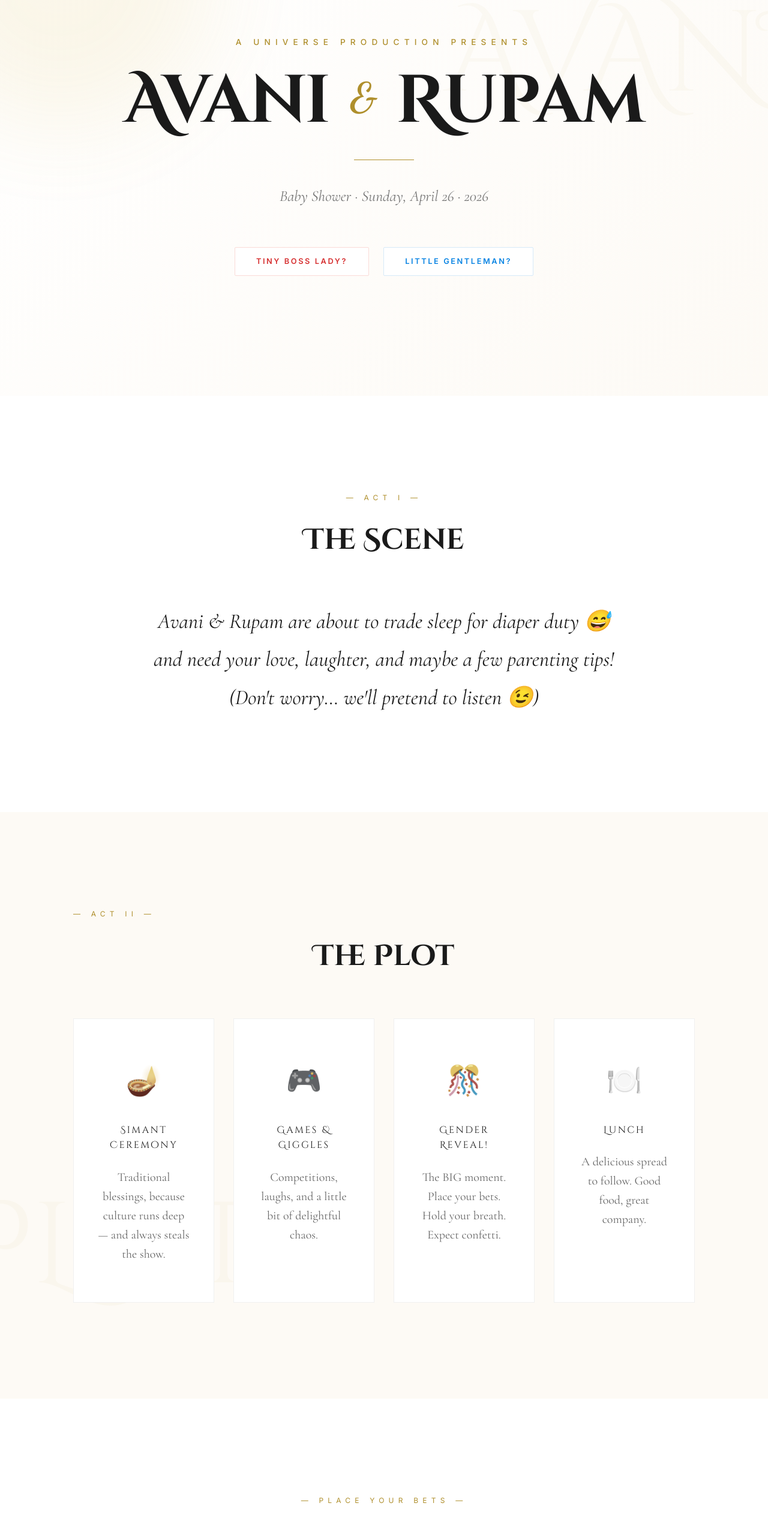
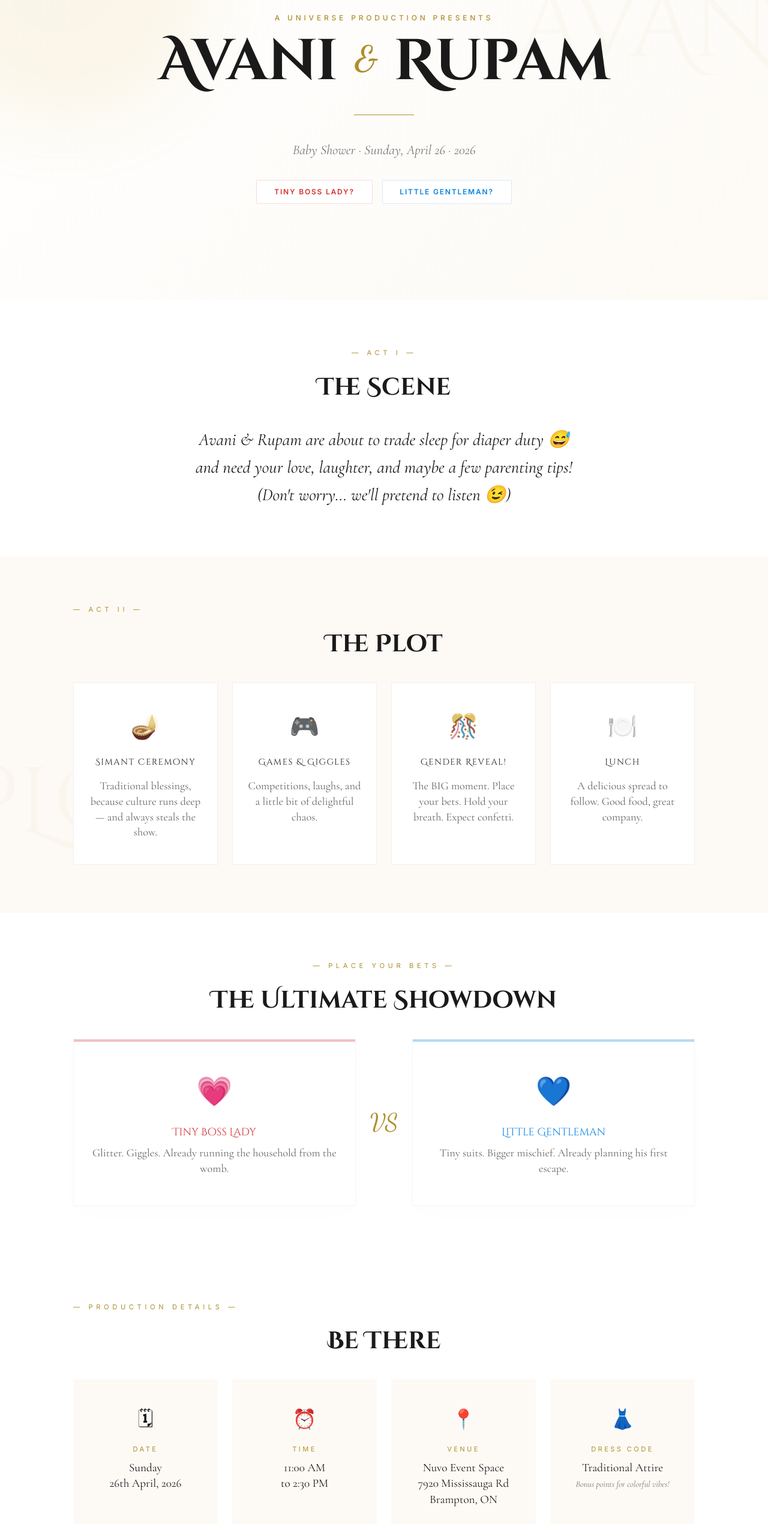
Before and after one commit to golubot-1/baby-shower-avani-rupam, a website: page index.html in a window 1280 px wide. Shown: the part 140-2681 px from the top of the page at 60% size. Drawn offline with nearby package versions, Linux system fonts and the light colour scheme.

Commit message:
Compact UI: Reduced white space and section height for mobile

```diff
--- a/index.html
+++ b/index.html
@@ -55,7 +55,7 @@
 
     .container { max-width: 1100px; margin: 0 auto; padding: 0 2rem; position: relative; z-index: 1; }
 
-    section { padding: 10rem 0; position: relative; }
+    section { padding: 4rem 0; position: relative; }
 
     .gsap-reveal { opacity: 0; }
 
@@ -63,7 +63,7 @@
     .bg-shape {
       position: absolute;
       background: var(--gold-light);
-      filter: blur(80px);
+      filter: blur(60px);
       border-radius: 50%;
       z-index: 0;
       opacity: 0.1;
@@ -73,7 +73,7 @@
     .shadow-text {
       position: absolute;
       font-family: 'Cinzel Decorative', serif;
-      font-size: 15vw;
+      font-size: 12vw;
       color: var(--gold);
       opacity: 0.03;
       z-index: 0;
@@ -83,51 +83,51 @@
 
     /* ── HERO ── */
     #hero {
-      min-height: 100vh;
+      min-height: 80vh;
       display: flex; align-items: center; justify-content: center;
       text-align: center;
       background: linear-gradient(135deg, #ffffff 0%, #fdfaf5 100%);
     }
     .hero-pre {
-      font-size: 0.85rem;
-      letter-spacing: 0.6em;
+      font-size: 0.75rem;
+      letter-spacing: 0.4em;
       color: var(--gold);
       text-transform: uppercase;
-      margin-bottom: 2rem;
+      margin-bottom: 1rem;
       font-weight: 500;
     }
     .hero-title {
       font-family: 'Cinzel Decorative', serif;
-      font-size: clamp(3rem, 10vw, 7rem);
+      font-size: clamp(2.5rem, 8vw, 6rem);
       color: var(--text-main);
       line-height:1;
-      margin-bottom: 2.5rem;
-      letter-spacing: -0.02em;
+      margin-bottom: 1.5rem;
+      letter-spacing: -0.01em;
     }
     .hero-amp {
       font-family: 'Dancing Script', cursive;
       font-size: 0.6em;
       color: var(--gold);
       display: inline-block;
-      margin: 0 0.5rem;
+      margin: 0 0.3rem;
       vertical-align: middle;
     }
     .hero-sub {
       font-family: 'Cormorant Garamond', serif;
       font-style: italic;
-      font-size: 1.6rem;
+      font-size: 1.4rem;
       color: #777;
     }
     .gender-pills {
-      display: flex; gap: 1.5rem; justify-content: center;
-      margin-top: 4rem; flex-wrap: wrap;
+      display: flex; gap: 1rem; justify-content: center;
+      margin-top: 2rem; flex-wrap: wrap;
     }
     .pill {
-      padding: 0.8rem 2.2rem;
+      padding: 0.6rem 1.8rem;
       border-radius: 2px;
-      font-size: 0.8rem;
+      font-size: 0.75rem;
       font-weight: 600;
-      letter-spacing: 0.2em;
+      letter-spacing: 0.15em;
       text-transform: uppercase;
       border: 1px solid var(--gold);
       background: #fff;
@@ -138,70 +138,70 @@
     .pill:hover { transform: translateY(-3px); box-shadow: 0 10px 20px rgba(0,0,0,0.05); }
 
     /* ── SCENE ── */
-    #scene { text-align: center; background: #fff; }
+    #scene { text-align: center; background: #fff; padding: 5rem 0; }
     .act-label {
-      font-size: 0.75rem;
-      letter-spacing: 0.6em;
+      font-size: 0.7rem;
+      letter-spacing: 0.5em;
       color: var(--gold);
       text-transform: uppercase;
-      margin-bottom: 1.5rem;
+      margin-bottom: 1rem;
       opacity: 0.8;
     }
     .section-title {
       font-family: 'Cinzel Decorative', serif;
-      font-size: clamp(2rem, 5vw, 3rem);
-      margin-bottom: 4rem;
+      font-size: clamp(1.8rem, 4vw, 2.5rem);
+      margin-bottom: 2rem;
       text-align: center;
     }
     .scene-text {
       font-family: 'Cormorant Garamond', serif;
-      font-size: clamp(1.5rem, 4vw, 2.2rem);
+      font-size: clamp(1.3rem, 3vw, 1.8rem);
       font-style: italic;
-      line-height: 1.8;
-      max-width: 900px;
+      line-height: 1.6;
+      max-width: 800px;
       margin: 0 auto;
       color: var(--text-main);
     }
 
     /* ── PLOT ── */
-    #plot { background: var(--primary-bg); }
+    #plot { background: var(--primary-bg); padding: 5rem 0; }
     .cards-grid {
       display: grid;
-      grid-template-columns: repeat(auto-fit, minmax(220px, 1fr));
-      gap: 2rem;
-      margin-top: 4rem;
+      grid-template-columns: repeat(auto-fit, minmax(200px, 1fr));
+      gap: 1.5rem;
+      margin-top: 2rem;
     }
     .card {
       background: #fff;
-      padding: 4rem 2.5rem;
+      padding: 2.5rem 1.5rem;
       text-align: center;
       border: 1px solid #f0f0f0;
       transition: all 0.5s cubic-bezier(0.165, 0.84, 0.44, 1);
     }
-    .card:hover { transform: translateY(-15px); box-shadow: 0 30px 60px rgba(175, 143, 44, 0.08); border-color: var(--gold-light); }
-    .card-icon { font-size: 3rem; margin-bottom: 2rem; display: block; filter: grayscale(0.5); transition: 0.3s; }
+    .card:hover { transform: translateY(-10px); box-shadow: 0 20px 40px rgba(175, 143, 44, 0.08); border-color: var(--gold-light); }
+    .card-icon { font-size: 2.5rem; margin-bottom: 1rem; display: block; filter: grayscale(0.5); transition: 0.3s; }
     .card:hover .card-icon { filter: grayscale(0); transform: scale(1.1); }
     .card-title {
       font-family: 'Cinzel Decorative', serif;
-      font-size: 1rem;
-      letter-spacing: 0.15em;
-      margin-bottom: 1.5rem;
+      font-size: 0.9rem;
+      letter-spacing: 0.1em;
+      margin-bottom: 1rem;
       color: var(--text-main);
     }
-    .card-text { font-family: 'Cormorant Garamond', serif; font-size: 1.25rem; color: #666; line-height: 1.6; }
+    .card-text { font-family: 'Cormorant Garamond', serif; font-size: 1.15rem; color: #666; line-height: 1.4; }
 
     /* ── GENDER BATTLE ── */
-    #gender { text-align: center; background: #fff; }
+    #gender { text-align: center; background: #fff; padding: 5rem 0; }
     .battle-arena {
       display: grid;
       grid-template-columns: 1fr auto 1fr;
-      gap: 2rem;
+      gap: 1.5rem;
       align-items: center;
-      margin-top: 4rem;
+      margin-top: 2rem;
     }
     .battle-card {
       background: #fff;
-      padding: 5rem 3rem;
+      padding: 3rem 1.5rem;
       text-align: center;
       box-shadow: 0 10px 40px rgba(0,0,0,0.01);
       border: 1px solid #f5f5f5;
@@ -213,90 +213,93 @@
     .battle-pink::before { background: var(--pink); opacity: 0.3; }
     .battle-blue::before { background: var(--blue); opacity: 0.3; }
 
-    .battle-emoji { font-size: 4rem; margin-bottom: 1.5rem; display: block; }
-    .battle-name { font-family: 'Cinzel Decorative', serif; font-size: 1.2rem; margin-bottom: 1rem; }
-    .vs-text { font-family: 'Dancing Script', cursive; font-size: 3.5rem; color: var(--gold); }
+    .battle-emoji { font-size: 3rem; margin-bottom: 1rem; display: block; }
+    .battle-name { font-family: 'Cinzel Decorative', serif; font-size: 1.1rem; margin-bottom: 0.5rem; }
+    .vs-text { font-family: 'Dancing Script', cursive; font-size: 2.5rem; color: var(--gold); }
 
     /* ── COUNTDOWN ── */
-    #countdown { text-align: center; background: var(--primary-bg); }
+    #countdown { text-align: center; background: var(--primary-bg); padding: 5rem 0; }
     .timer-grid {
-      display: flex; gap: 3rem; justify-content: center;
-      flex-wrap: wrap; margin-top: 3rem;
+      display: flex; gap: 1.5rem; justify-content: center;
+      flex-wrap: wrap; margin-top: 2rem;
     }
     .timer-block {
-      min-width: 120px; text-align: center;
+      min-width: 90px; text-align: center;
     }
     .timer-num {
       font-family: 'Cinzel Decorative', serif;
-      font-size: clamp(3rem, 8vw, 5rem);
+      font-size: clamp(2rem, 6vw, 3.5rem);
       color: var(--gold);
       display: block;
       font-weight: 300;
     }
     .timer-label {
-      font-size: 0.8rem;
-      letter-spacing: 0.4em;
+      font-size: 0.7rem;
+      letter-spacing: 0.3em;
       text-transform: uppercase;
       color: #999;
-      margin-top: 0.8rem;
+      margin-top: 0.5rem;
     }
 
     /* ── DETAILS ── */
-    #details { background: #fff; }
+    #details { background: #fff; padding: 5rem 0; }
     .detail-card {
       background: var(--primary-bg);
-      padding: 3.5rem 2rem;
+      padding: 2.5rem 1.5rem;
       text-align: center;
     }
-    .detail-icon { font-size: 2.5rem; margin-bottom: 1.5rem; display: block; }
+    .detail-icon { font-size: 2rem; margin-bottom: 1rem; display: block; }
     .detail-label {
-      font-size: 0.75rem;
-      letter-spacing: 0.4em;
+      font-size: 0.7rem;
+      letter-spacing: 0.3em;
       color: var(--gold);
       text-transform: uppercase;
-      margin-bottom: 1rem;
+      margin-bottom: 0.5rem;
     }
-    .detail-value { font-family: 'Cormorant Garamond', serif; font-size: 1.3rem; line-height: 1.5; font-weight: 500; }
+    .detail-value { font-family: 'Cormorant Garamond', serif; font-size: 1.2rem; line-height: 1.4; font-weight: 500; }
 
     /* ── RSVP ── */
-    #rsvp { text-align: center; background: var(--primary-bg); }
+    #rsvp { text-align: center; background: var(--primary-bg); padding: 5rem 0; }
     .rsvp-box {
       background: transparent;
-      max-width: 600px;
-      margin: 4rem auto 0;
+      max-width: 550px;
+      margin: 2.5rem auto 0;
       text-align: left;
     }
-    .form-group { margin-bottom: 2.5rem; }
-    .form-label { font-size: 0.75rem; letter-spacing: 0.2em; text-transform: uppercase; font-weight: 600; margin-bottom: 1rem; display: block; color: #555; }
+    .form-group { margin-bottom: 1.5rem; }
+    .form-label { font-size: 0.7rem; letter-spacing: 0.15em; text-transform: uppercase; font-weight: 600; margin-bottom: 0.8rem; display: block; color: #555; }
     .form-input, .form-select, .form-textarea {
-      width: 100%; border: none; border-bottom: 1px solid #ccc; padding: 1.2rem 0;
-      font-family: inherit; font-size: 1.1rem; outline: none; transition: border-color 0.3s;
+      width: 100%; border: none; border-bottom: 1px solid #ccc; padding: 0.8rem 0;
+      font-family: inherit; font-size: 1rem; outline: none; transition: border-color 0.3s;
       background: transparent;
     }
     .form-input:focus { border-bottom-color: var(--gold); }
-    .radio-group { display: flex; gap: 2rem; flex-wrap: wrap; margin-top: 1rem; }
-    .radio-option { display: flex; align-items: center; gap: 0.6rem; cursor: pointer; }
-    .radio-option input { accent-color: var(--gold); width: 1.2rem; height: 1.2rem; }
+    .radio-group { display: flex; gap: 1.5rem; flex-wrap: wrap; margin-top: 0.8rem; }
+    .radio-option { display: flex; align-items: center; gap: 0.5rem; cursor: pointer; font-size: 0.95rem; }
+    .radio-option input { accent-color: var(--gold); width: 1.1rem; height: 1.1rem; }
 
     .submit-btn {
-      width: 100%; background: var(--text-main); color: #fff; border: none; padding: 1.8rem;
-      font-family: 'Cinzel Decorative', serif; font-size: 1.1rem; cursor: pointer; transition: 0.4s;
-      margin-top: 2rem; letter-spacing: 0.3em;
+      width: 100%; background: var(--text-main); color: #fff; border: none; padding: 1.5rem;
+      font-family: 'Cinzel Decorative', serif; font-size: 1rem; cursor: pointer; transition: 0.4s;
+      margin-top: 1.5rem; letter-spacing: 0.25em;
     }
-    .submit-btn:hover { background: #000; transform: translateY(-3px); box-shadow: 0 15px 30px rgba(0,0,0,0.1); }
+    .submit-btn:hover { background: #000; transform: translateY(-3px); box-shadow: 0 10px 20px rgba(0,0,0,0.1); }
 
     /* ── FOOTER ── */
     footer {
-      padding: 8rem 2rem;
+      padding: 5rem 2rem;
       text-align: center;
       background: #fff;
     }
-    .footer-names { font-family: 'Dancing Script', cursive; font-size: 3.5rem; color: var(--gold); margin-bottom: 1rem; }
+    .footer-names { font-family: 'Dancing Script', cursive; font-size: 2.5rem; color: var(--gold); margin-bottom: 0.8rem; }
 
     @media (max-width: 768px) {
+      section { padding: 3rem 0; }
+      #hero { min-height: 70vh; }
       .battle-arena { grid-template-columns: 1fr; }
-      .vs-text { margin: 1.5rem 0; }
-      .timer-grid { gap: 1.5rem; }
+      .vs-text { margin: 1rem 0; }
+      .timer-grid { gap: 1rem; }
+      .rsvp-box { padding: 0; }
     }
   </style>
 </head>
```
